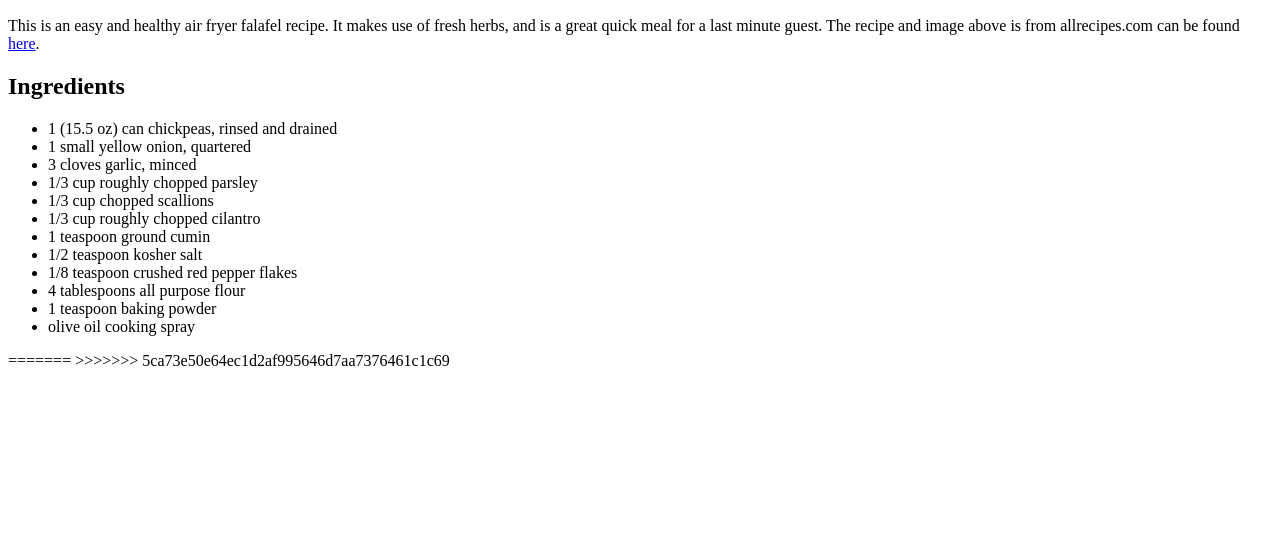
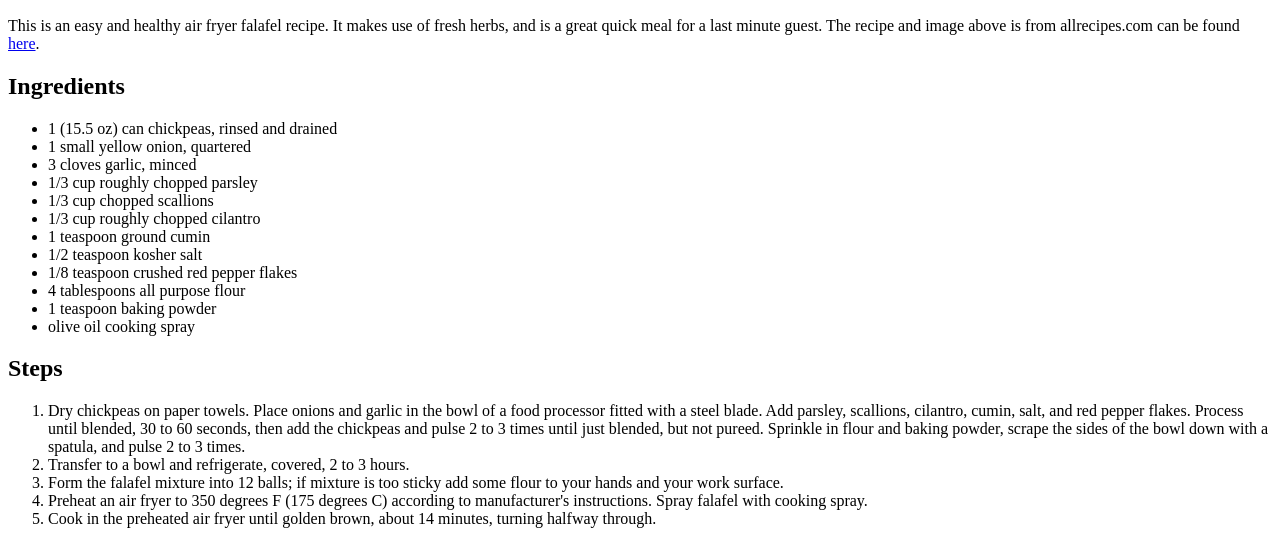
Before and after one commit to MRI9000/odin-recipes, a plain HTML site: page recipes/falafel.html in a window 1280 px wide. Shown: the part 434-978 px from the top of the page. Before the commit the page ends 812 px from the top, so only its background shows below. Drawn offline with Linux system fonts and the light colour scheme.

Commit message:
Cleaned up additional text.

```diff
--- a/recipes/falafel.html
+++ b/recipes/falafel.html
@@ -8,10 +8,10 @@
 </head>
 <body>
     <h1>Air Fried Falafel</h1>
-<<<<<<< HEAD
         <img src="https://imagesvc.meredithcorp.io/v3/mm/image?url=https%3A%2F%2Fimages.media-allrecipes.com%2Fuserphotos%2F9137763.jpg&w=596&h=596&c=sc&poi=face&q=60" alt="Air Fried Falafel">
         <h2>Description</h2>
-            <p>This is an easy and healthy air fryer falafel recipe. It makes use of fresh herbs, and is a great quick meal for a last minute guest. The recipe and image above is from allrecipes.com can be found <a href="https://www.allrecipes.com/recipe/283415/air-fried-falafel/">here</a>.</p>
+            <p>This is an easy and healthy air fryer falafel recipe. It makes use of fresh herbs, and is a great quick meal for a last minute guest.
+                The recipe and image above is from allrecipes.com can be found <a href="https://www.allrecipes.com/recipe/283415/air-fried-falafel/">here</a>.</p>
         <h2>Ingredients</h2>
         <ul>
             <li>1 (15.5 oz) can chickpeas, rinsed and drained</li>
@@ -27,8 +27,19 @@
             <li>1 teaspoon baking powder</li>
             <li>olive oil cooking spray</li>
         </ul>
+        <h2>Steps</h2>
+        <ol>
+            <li>Dry chickpeas on paper towels. Place onions and garlic in the bowl of a food processor fitted with a steel blade.
+                Add parsley, scallions, cilantro, cumin, salt, and red pepper flakes. Process until blended, 30 to 60 seconds,
+                then add the chickpeas and pulse 2 to 3 times until just blended, but not pureed. Sprinkle in flour and baking
+                powder, scrape the sides of the bowl down with a spatula, and pulse 2 to 3 times.</li>
+            <li>Transfer to a bowl and refrigerate, covered, 2 to 3 hours.</li>
+            <li>Form the falafel mixture into 12 balls; if mixture is too sticky add some flour to your hands and your work surface.</li>
+            <li>Preheat an air fryer to 350 degrees F (175 degrees C) according to manufacturer's instructions. Spray falafel with cooking spray.</li>
+            <li>Cook in the preheated air fryer until golden brown, about 14 minutes, turning halfway through.</li>
+        </ol>
     </body>
-=======
+
 </body>
->>>>>>> 5ca73e50e64ec1d2af995646d7aa7376461c1c69
+ <!--5ca73e50e64ec1d2af995646d7aa7376461c1c69-->
 </html>
```
